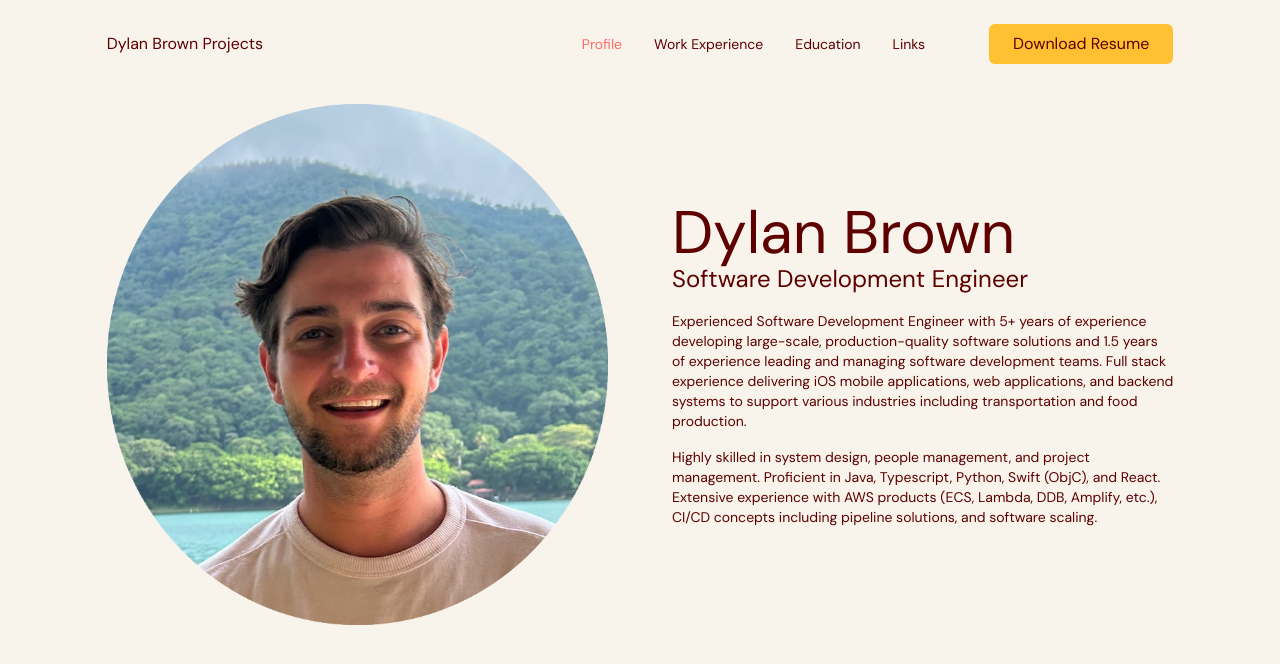
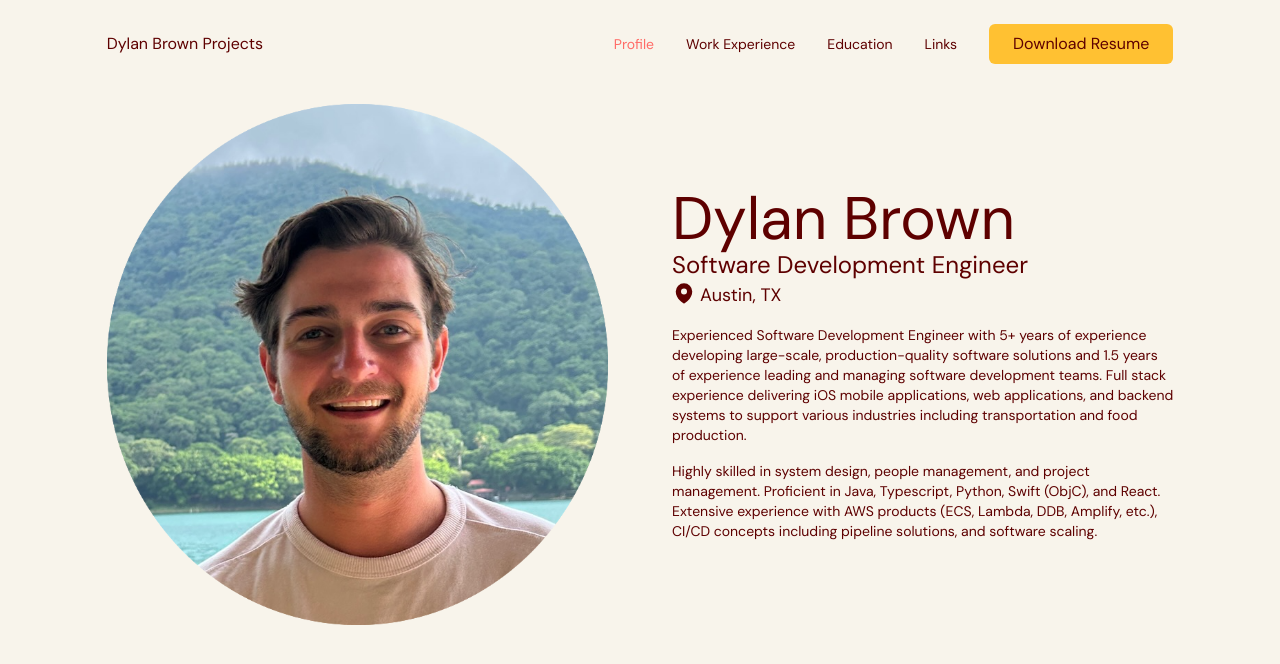
Before and after one commit to nalyd17/dylan-brown-projects, a React (Vite) app: page / in a window 1280 px wide. Shown: the top 664 px of the page. Built offline with nearby package versions, Linux system fonts and the light colour scheme.

Commit message:
Add location tag to profile section

```diff
--- a/src/scenes/navbar/index.tsx
+++ b/src/scenes/navbar/index.tsx
@@ -25,7 +25,7 @@ const Navbar = ({ isTopOfPage, selectedPage, setSelectedPage }: Props) => {
           <div className={`${flexBetween} w-full`}>
             <h6 className="w-full">Dylan Brown Projects</h6>
             {isAboveMediumScreens ? (
-              <div className="flex w-full items-center justify-end gap-16">
+              <div className="flex w-full items-center justify-end gap-8">
                 <div className={`${flexBetween} gap-8 text-sm`}>
                   <Link
                     page="Profile"
--- a/src/scenes/profile/index.tsx
+++ b/src/scenes/profile/index.tsx
@@ -1,4 +1,5 @@
 import DylanHeadshot from "@/assets/DylanHeadshot.png";
+import { MapPinIcon } from "@heroicons/react/24/solid";
 import { motion } from "framer-motion";
 
 const Profile = () => {
@@ -22,6 +23,10 @@ const Profile = () => {
           <div className="gap-1">
             <p className="text-4xl md:text-6xl">Dylan Brown</p>
             <p className="text-xl md:text-2xl">Software Development Engineer</p>
+            <div className="flex justify-start gap-1">
+              <MapPinIcon className="h-6 w-6" />
+              <p className="text-lg">Austin, TX</p>
+            </div>
           </div>
           <p>
             Experienced Software Development Engineer with 5+ years of
```
